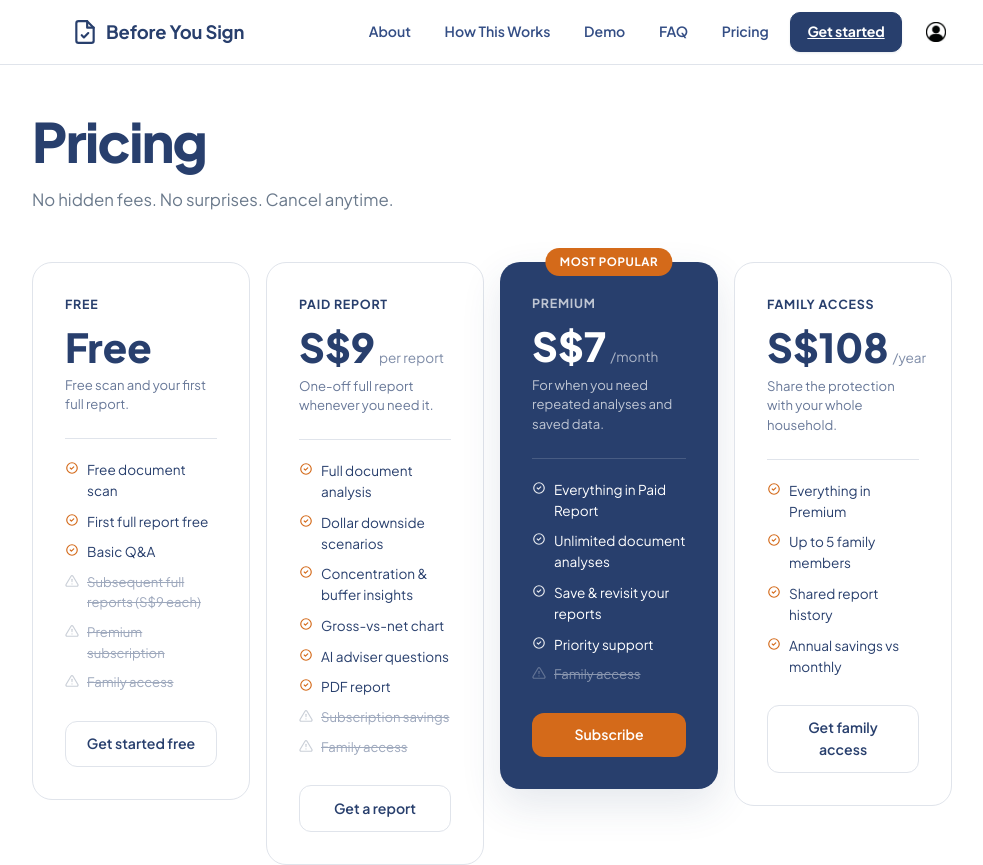
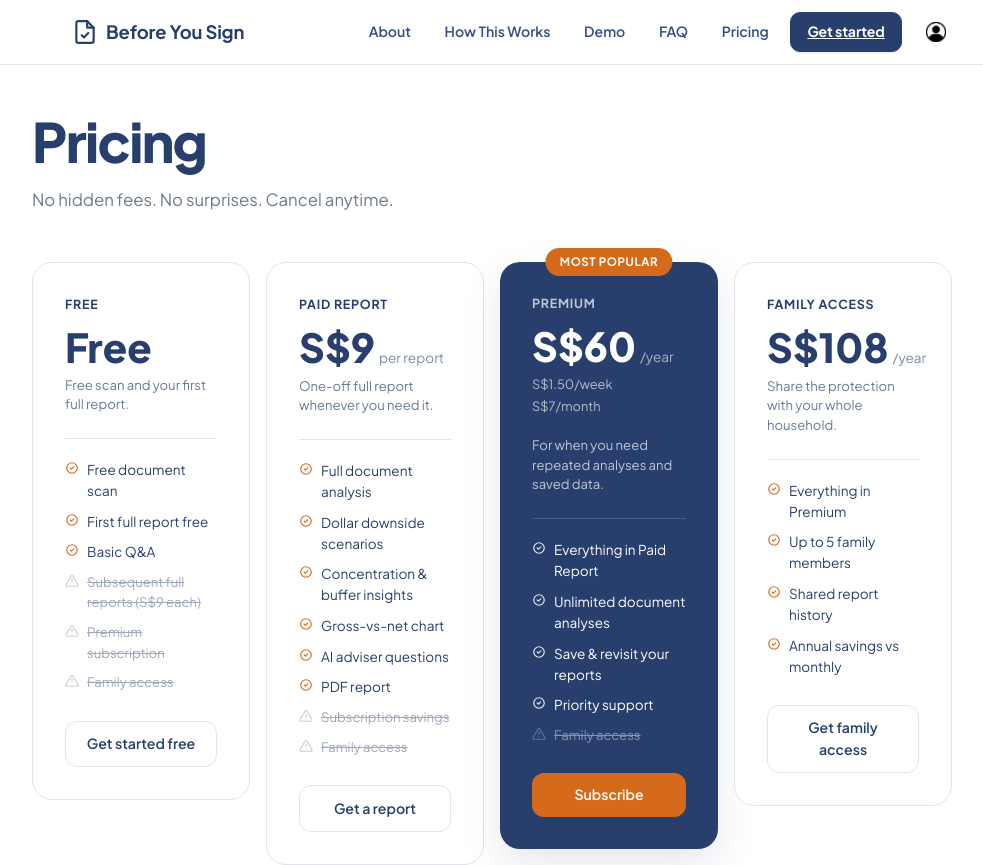
Before and after one commit to junhaochoo/Before-you-, a Next.js app in the folder apps/web/: page /pricing in a window 1280 px wide. Shown: the top 865 px of the page, without its empty margins (148-1131 px from the left). Built offline with nearby package versions, Linux system fonts and the light colour scheme.

Commit message:
fix(pricing): Premium shows S/year with weekly/monthly options; CTA pushed to card bottom for equal heights
Co-Authored-By: Claude <noreply@anthropic.com>

```diff
--- a/apps/web/app/pricing/page.tsx
+++ b/apps/web/app/pricing/page.tsx
@@ -40,8 +40,9 @@ const tiers = [
   {
     name: "Premium",
     popular: true,
-    price: "S$7",
-    period: "/month",
+    price: "S$60",
+    period: "/year",
+    options: ["S$1.50/week", "S$7/month"],
     description: "For when you need repeated analyses and saved data.",
     included: [
       "Everything in Paid Report",
@@ -172,6 +173,23 @@ export default function PricingPage() {
                 </span>
               )}
             </div>
+            {tier.options && (
+              <div style={{ marginBottom: "1rem" }}>
+                {tier.options.map((opt) => (
+                  <p
+                    key={opt}
+                    style={{
+                      fontSize: "0.8rem",
+                      opacity: tier.popular ? 0.65 : 0.55,
+                      margin: "0 0 0.15rem",
+                      color: tier.popular ? "#fff" : "var(--ink)",
+                    }}
+                  >
+                    {opt}
+                  </p>
+                ))}
+              </div>
+            )}
 
             <p
               style={{
@@ -269,6 +287,7 @@ export default function PricingPage() {
                 fontSize: "0.88rem",
                 textDecoration: "none",
                 transition: "opacity 0.15s",
+                marginTop: "auto",
               }}
             >
               {tier.cta}
```
